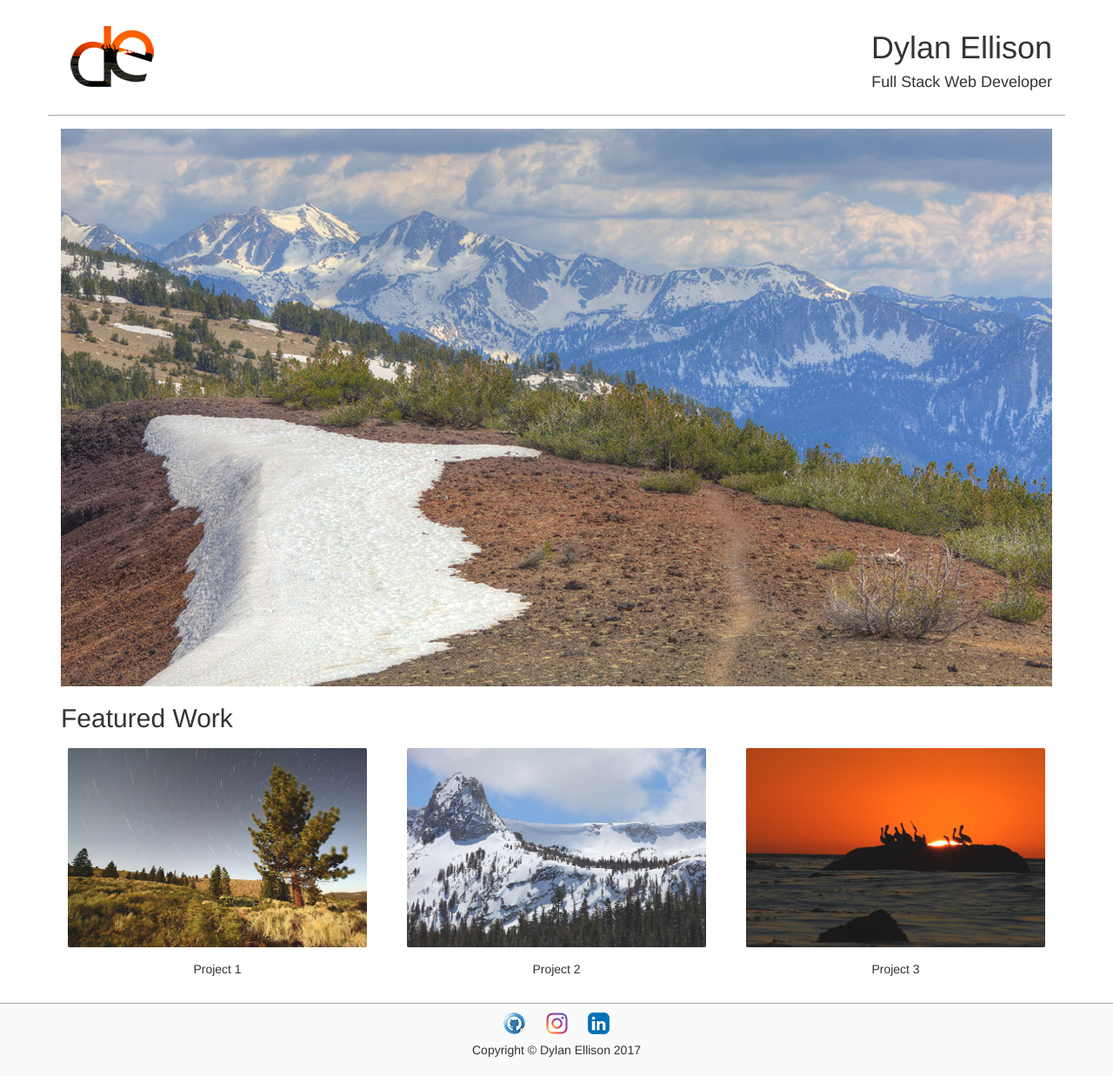
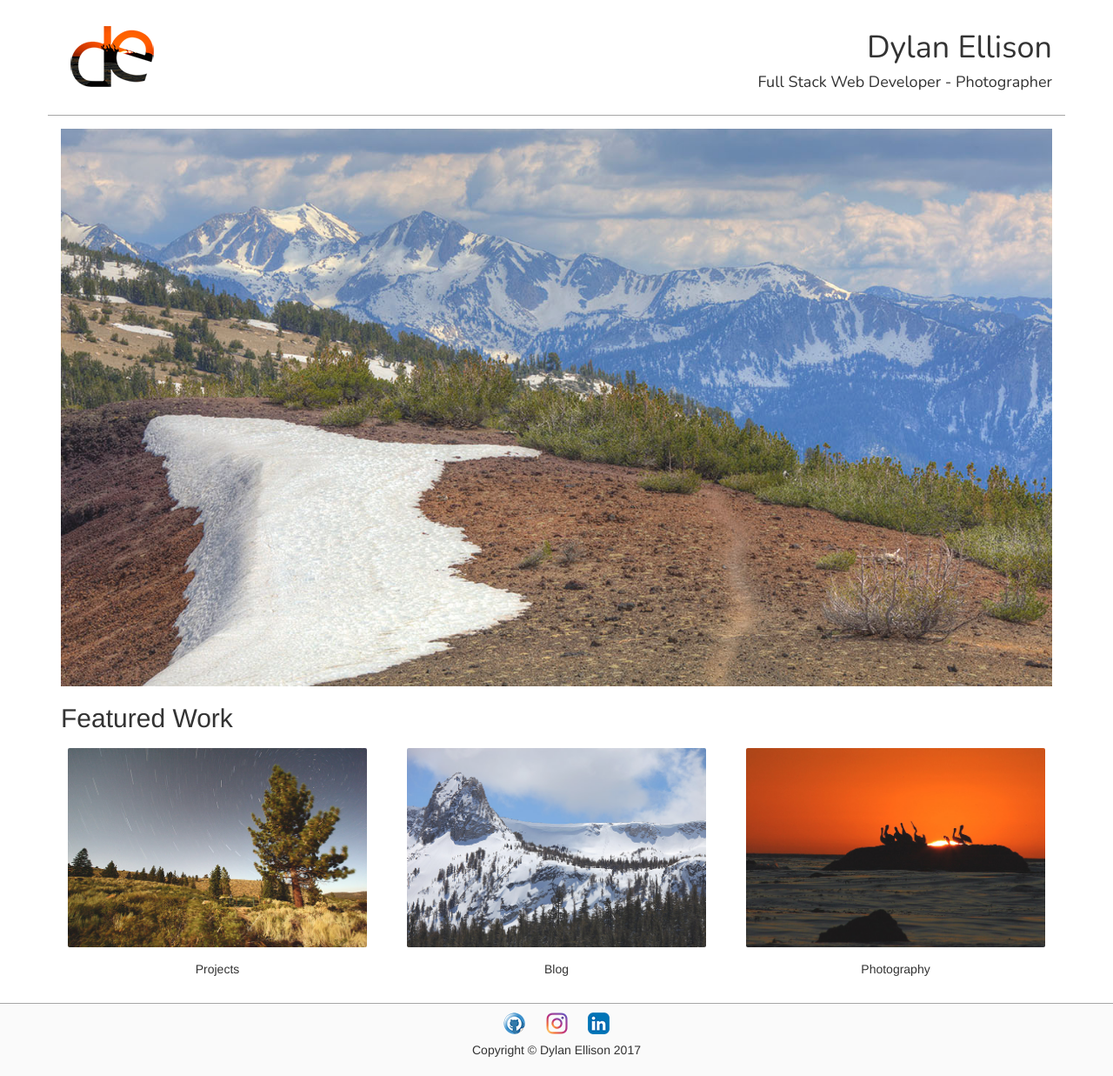
Before and after one commit to dylance/Udacity-Portfolio, a plain HTML site: page index.html in a window 1280 px wide. Shown: the whole page at 87% size. Drawn offline with nearby package versions, Linux system fonts and the light colour scheme.

Commit message:
Changed header font

```diff
--- a/css/style.css
+++ b/css/style.css
@@ -17,6 +17,8 @@ body {
 }
 .head-title {
   text-align: right;
+  font-family: 'Nunito', sans-serif;
+  font-weight: 500;
 }
 .main-img{
   opacity: .9;
--- a/index.html
+++ b/index.html
@@ -1,6 +1,7 @@
 <!DOCTYPE html>
 <html lang="en">
   <head>
+
     <!-- Global site tag (gtag.js) - Google Analytics -->
     <script async src="https://www.googletagmanager.com/gtag/js?id=UA-110801154-1"></script>
     <script>
@@ -23,8 +24,7 @@
     <!-- Bootstrap Core CSS-->
     <link href="css/bootstrap.css" rel="stylesheet">
     <!-- Custom Fonts -->
-    <link href="font-awesome/css/font-awesome.min.css" rel="stylesheet" type="text/css">
-    <link href="https://fonts.googleapis.com/css?family=Source+Sans+Pro:300,400,700,300italic,400italic,700italic" rel="stylesheet" type="text/css">
+    <link href="https://fonts.googleapis.com/css?family=Nunito" rel="stylesheet">
   </head>
 <!--
 To Do:
@@ -41,7 +41,7 @@ To Do:
         </div>
           <div class="col-xs-8">
             <h1 class="head-title">Dylan Ellison</h1>
-            <h4 class="head-title">Full Stack Web Developer</h4>
+            <h4 class="head-title">Full Stack Web Developer - Photographer</h4>
           </div>
       </div>
     </header>
@@ -61,19 +61,19 @@ To Do:
         <div class="col-sm-4">
           <div class="img-box">
             <img class="project-img img-responsive" src="img/project-images/stars-md.jpg" alt="Dylan Ellison">
-            <h5 class="project-title">Project 1</h5>
+            <h5 class="project-title">Projects</h5>
           </div>
         </div>
         <div class="col-sm-4">
           <div class="img-box">
             <img class="project-img img-responsive" src="img/project-images/crag-md.jpg" alt="Dylan Ellison">
-            <h5 class="project-title">Project 2</h5>
+            <h5 class="project-title">Blog</h5>
           </div>
         </div>
         <div class="col-sm-4">
           <div class="img-box">
             <img class="project-img img-responsive" src="img/project-images/pelicans-med.jpg" alt="Dylan Ellison">
-            <h5 class="project-title">Project 3</h5>
+            <h5 class="project-title">Photography</h5>
           </div>
         </div>
       </div>
@@ -105,5 +105,7 @@ To Do:
         </div>
       </div>
     </footer>
+<script src="https://ajax.googleapis.com/ajax/libs/jquery/2.1.3/jquery.min.js"></script>
+<script src="https://maxcdn.bootstrapcdn.com/bootstrap/3.3.5/js/bootstrap.min.js"></script>
   </body>
 </html>
```
